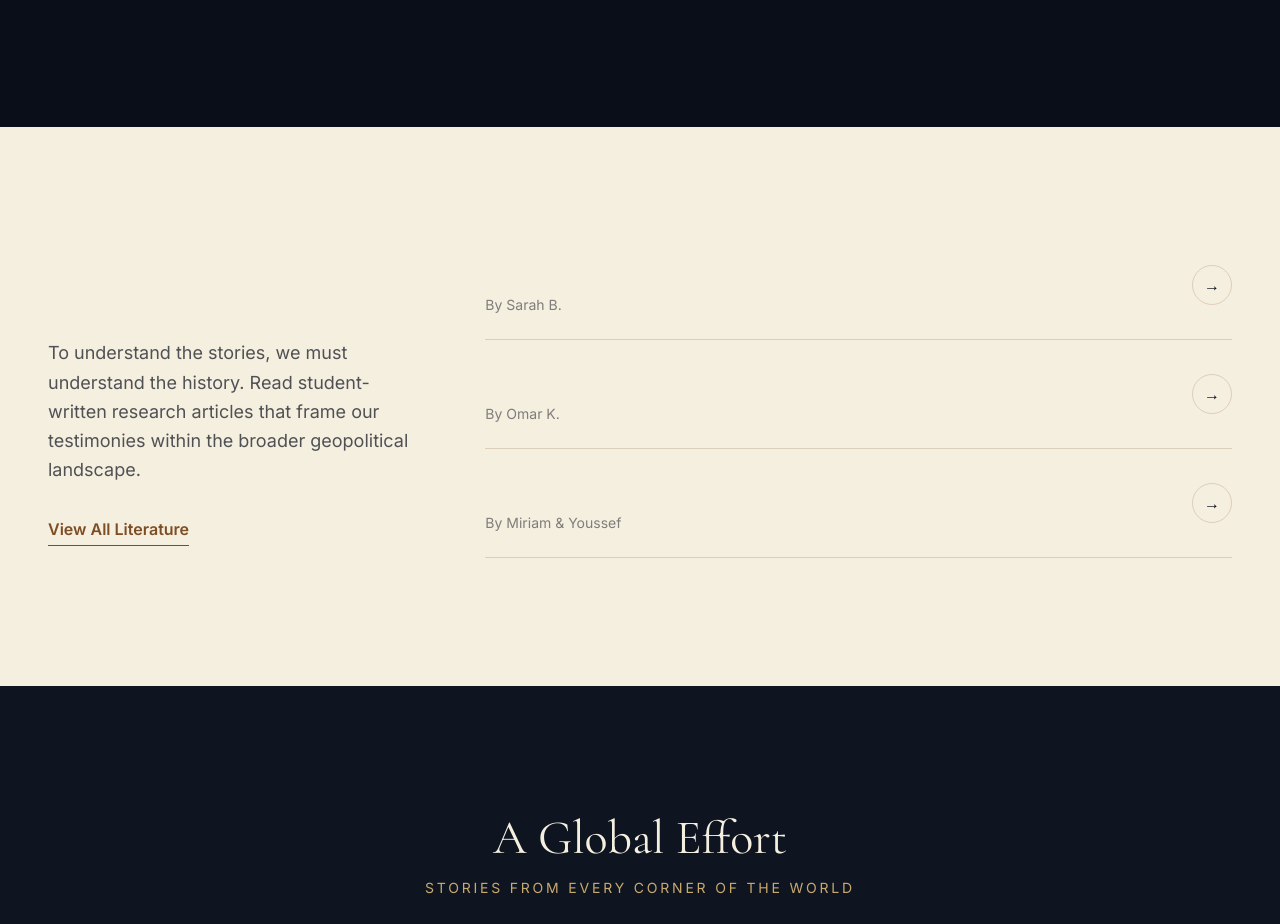
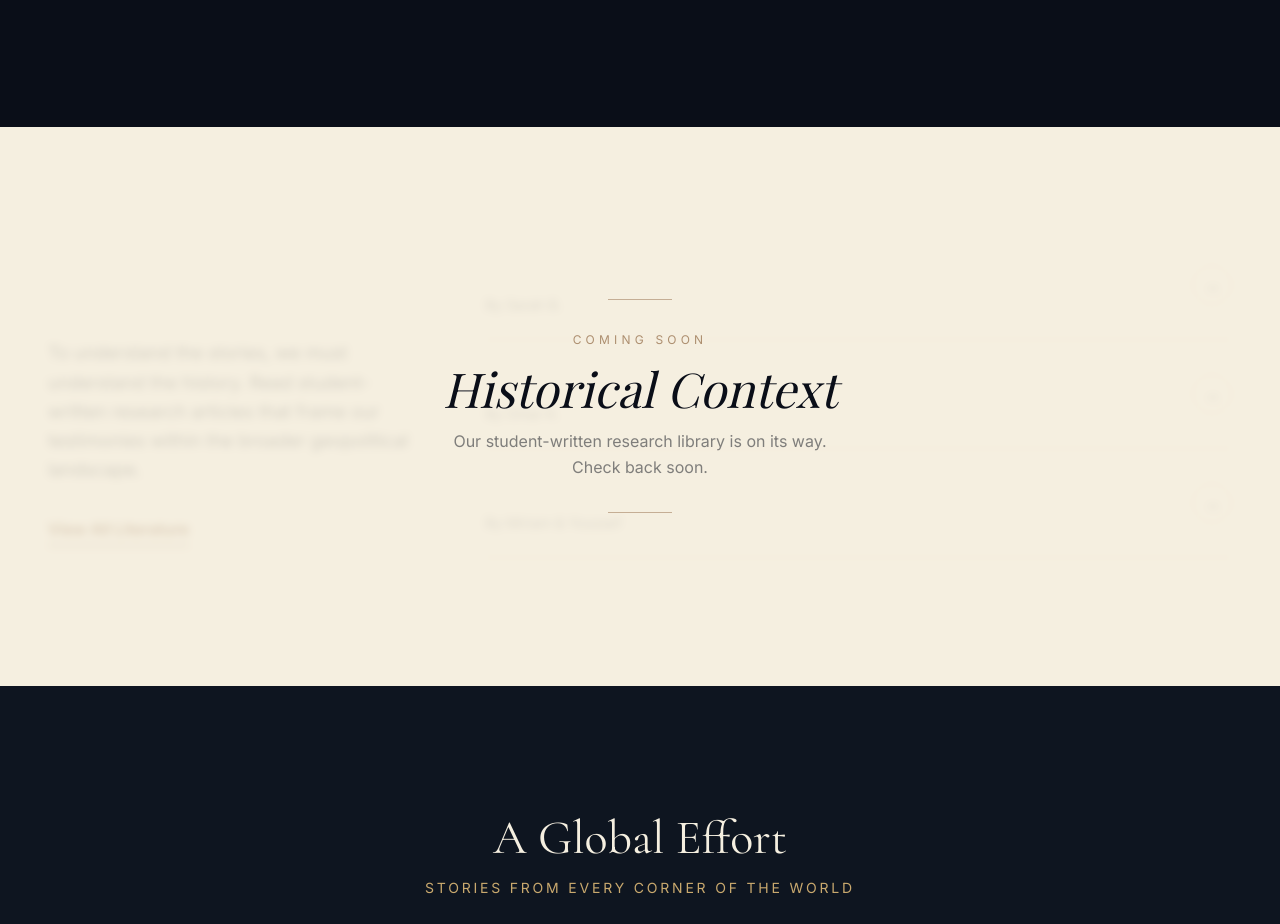
Before and after one commit to aissaBannani08/Echoes-Of-Identity, a Next.js app: page / in a window 1280 px wide. Shown: the part 4681-5605 px from the top of the page. Built offline with nearby package versions, Linux system fonts and the light colour scheme; a web font is replaced by a local one.

Commit message:
Configure Groq API chatbot, update typography to Playfair Display, add Historical Context overlay

```diff
--- a/src/app/api/chat/route.ts
+++ b/src/app/api/chat/route.ts
@@ -24,10 +24,10 @@ export async function POST(req: Request) {
       return NextResponse.json({ error: 'Messages are required' }, { status: 400 });
     }
 
-    const openaiApiKey = process.env.OPENAI_API_KEY;
+    const groqApiKey = process.env.GROQ_API_KEY;
 
-    if (!openaiApiKey) {
-      return NextResponse.json({ error: 'OpenAI API Key is missing' }, { status: 500 });
+    if (!groqApiKey) {
+      return NextResponse.json({ error: 'Groq API Key is missing' }, { status: 500 });
     }
 
     const apiMessages = [
@@ -35,22 +35,27 @@ export async function POST(req: Request) {
       ...messages
     ];
 
-    const response = await fetch('https://api.openai.com/v1/chat/completions', {
+    const response = await fetch('https://api.groq.com/openai/v1/chat/completions', {
       method: 'POST',
       headers: {
         'Content-Type': 'application/json',
-        Authorization: `Bearer ${openaiApiKey}`,
+        Authorization: `Bearer ${groqApiKey}`,
       },
       body: JSON.stringify({
-        model: 'gpt-4o',
+        model: 'llama-3.3-70b-versatile',
         messages: apiMessages,
       }),
     });
 
     if (!response.ok) {
       const errorData = await response.text();
-      console.error('OpenAI API Error:', errorData);
-      return NextResponse.json({ error: 'Failed to fetch response from OpenAI' }, { status: response.status });
+      console.error('Groq API Error:', errorData);
+      let parsedError = 'Failed to fetch response from Groq';
+      try {
+        const parsed = JSON.parse(errorData);
+        parsedError = parsed?.error?.message || parsedError;
+      } catch {}
+      return NextResponse.json({ error: parsedError }, { status: response.status });
     }
 
     const data = await response.json();
--- a/src/components/Chatbot.tsx
+++ b/src/components/Chatbot.tsx
@@ -44,7 +44,12 @@ export default function Chatbot() {
       });
 
       if (!res.ok) {
-        throw new Error('Failed to get a response from the server.');
+        let errMessage = 'Failed to get a response from the server.';
+        try {
+          const errorData = await res.json();
+          errMessage = errorData?.error || errMessage;
+        } catch (e) {}
+        throw new Error(errMessage);
       }
 
       const returnedMessage = await res.json();
--- a/src/components/HistoricalContext.tsx
+++ b/src/components/HistoricalContext.tsx
@@ -10,7 +10,37 @@ export default function HistoricalContext() {
   ];
 
   return (
-    <section id="historical-context" className="w-full bg-parchment py-32 px-6 md:px-12 text-midnight">
+    <div className="relative">
+      {/* Coming Soon overlay */}
+      <div className="absolute inset-0 z-10 flex flex-col items-center justify-center bg-parchment/80 backdrop-blur-sm">
+        <motion.div
+          initial={{ opacity: 0, y: 10 }}
+          animate={{ opacity: 1, y: 0 }}
+          transition={{ duration: 0.8 }}
+          className="flex flex-col items-center text-center px-6"
+        >
+          {/* Decorative line */}
+          <div className="w-16 h-px bg-oud/40 mb-8" />
+
+          <p className="font-inter text-xs tracking-[0.35em] uppercase text-oud/60 mb-4">
+            Coming Soon
+          </p>
+
+          <h2 className="font-playfair italic text-4xl md:text-5xl text-midnight mb-4">
+            Historical Context
+          </h2>
+
+          <p className="font-inter text-midnight/50 text-base max-w-sm leading-relaxed">
+            Our student-written research library is on its way. Check back soon.
+          </p>
+
+          {/* Decorative line */}
+          <div className="w-16 h-px bg-oud/40 mt-8" />
+        </motion.div>
+      </div>
+
+      {/* Original section — blurred/hidden underneath */}
+      <section id="historical-context" className="w-full bg-parchment py-32 px-6 md:px-12 text-midnight select-none pointer-events-none">
         <div className="max-w-7xl mx-auto flex flex-col md:flex-row gap-16">
           <motion.div
             initial={{ opacity: 0, x: -50 }}
@@ -52,5 +82,6 @@ export default function HistoricalContext() {
           </div>
         </div>
       </section>
+    </div>
   );
 }
```
Also changed, not shown: 1 other file (tests, documents, lock files or other folders). Lines whose indentation alone changed are shown as unchanged.
